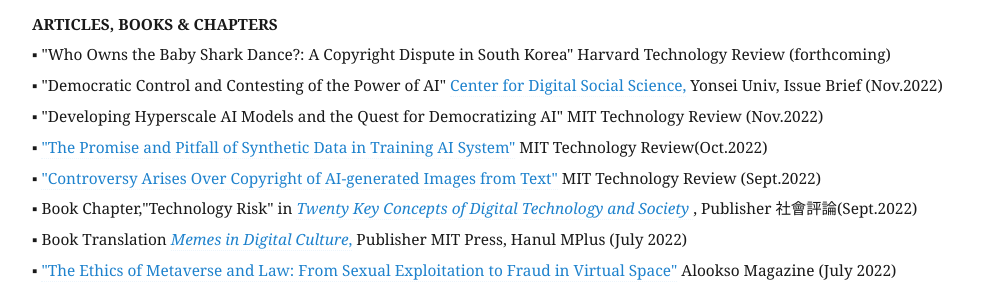
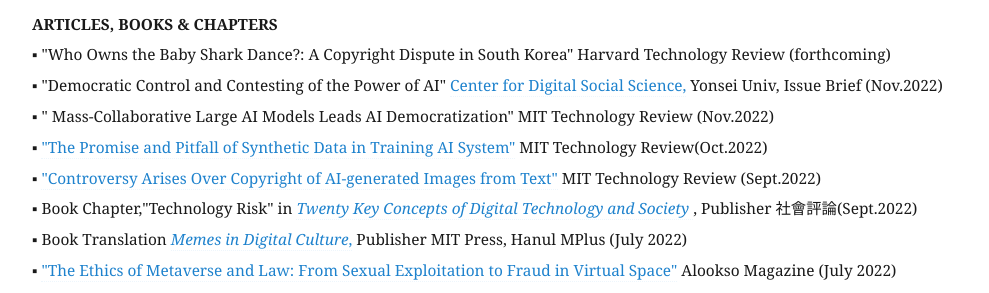
Before and after one commit to eunchangchoi/eunchangchoi.github.io, a Jekyll site: the page built from index.md, in a window 1280 px wide and 900 px high, scrolled down 1866 px. Shown: the part 154-447 px from the top of the window, without its empty margins (68-1057 px from the left). Built offline with Jekyll 4.4.1, drawn with Linux system fonts in a browser that asks for light colours.

Commit message:
Update index.md

```diff
--- a/index.md
+++ b/index.md
@@ -35,7 +35,7 @@
  <strong> ARTICLES, BOOKS & CHAPTERS </strong> <br>
 ▪ "Who Owns the Baby Shark Dance?: A Copyright Dispute in South Korea" Harvard Technology Review (forthcoming) <br>
 ▪ "Democratic Control and Contesting of the Power of AI" <a href="http://cdss.yonsei.ac.kr/index.php/issue-brief/"> Center for Digital Social Science,</a> Yonsei Univ, Issue Brief (Nov.2022) <br>
-▪ "Developing Hyperscale AI Models and the Quest for Democratizing AI" MIT Technology Review (Nov.2022) <br>
+▪ " Mass-Collaborative Large AI Models Leads AI Democratization" MIT Technology Review (Nov.2022) <br>
 ▪ <a href="https://www.technologyreview.kr/%ed%95%a9%ec%84%b1-%eb%8d%b0%ec%9d%b4%ed%84%b0%ec%9d%98-%ec%8b%9c%eb%8c%80%ea%b0%80-%ec%98%a4%ea%b3%a0-%ec%9e%88%eb%8b%a4/"> "The Promise and Pitfall of Synthetic Data in Training AI System"</a> MIT Technology Review(Oct.2022)<br>
 ▪ <a href="https://www.technologyreview.kr/%ed%85%8d%ec%8a%a4%ed%8a%b8%eb%a5%bc-%ec%9d%b4%eb%af%b8%ec%a7%80%eb%a1%9c-%eb%b0%94%ea%bf%94%ec%a3%bc%eb%8a%94-ai%eb%a5%bc-%eb%91%98%eb%9f%ac%ec%8b%bc-%ec%a0%80%ec%9e%91%ea%b6%8c-%eb%85%bc%ec%9f%81/"> "Controversy Arises Over Copyright of AI-generated Images from Text"</a> MIT Technology  Review (Sept.2022)<br>
 ▪ Book Chapter,"Technology Risk" in <i> <a href="https://sapyoung.com/bbs/board.php?bo_table=booklist2&wr_id=431"> Twenty Key Concepts of Digital Technology and Society </a> </i>, Publisher 社會評論(Sept.2022) <br>
```
